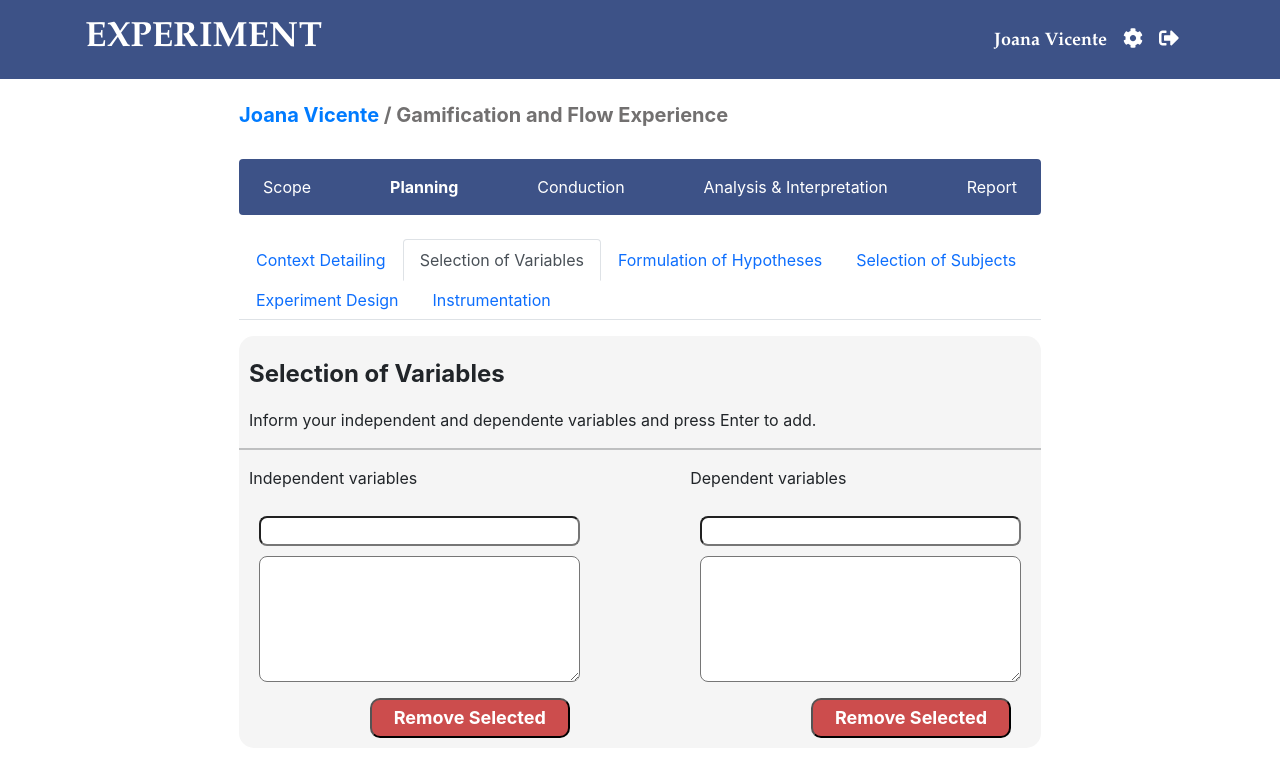
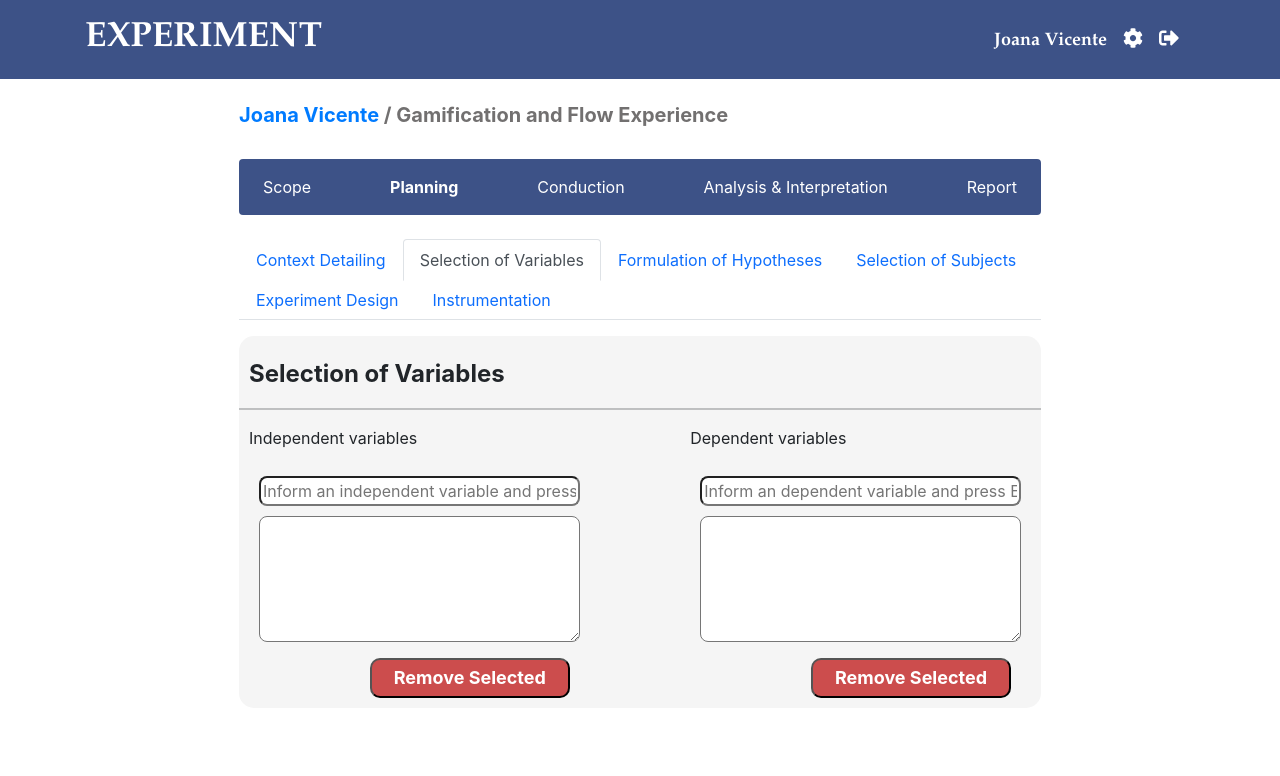
Before and after one commit to kamillatenorio/HCI-Project, a React (Create React App) app: page /planning in a window 1280 px wide. Both pictures are taken after a click on the tab "Selection of Variables". Shown: the top 776 px of the page. Built offline with nearby package versions, Linux system fonts and the light colour scheme.

Commit message:
Adding placeholders in the forms inputs of the Planning component

```diff
--- a/src/views/experimentPhases/Planning.jsx
+++ b/src/views/experimentPhases/Planning.jsx
@@ -17,7 +17,7 @@ class Planning extends Component {
 
                 <p className="experimentTitle">Context Detailing</p>
                 <hr class="dotted experimentDot"></hr>
-                <textarea name="quality" id="quality" className="experimentTextArea" rows='6' />
+                <textarea name="quality" id="quality" placeholder='Detail the context of your experiment.' className="experimentTextArea" rows='6' />
 
                 <br />
 
@@ -29,12 +29,11 @@ class Planning extends Component {
 
                 <p className="experimentTitle">Selection of Variables</p>
 
-                <p style={{ marginLeft: '10px' }}>Inform your independent and dependente variables and press Enter to add.</p>
                 <hr class="dotted experimentDot"></hr>
 
                 <div style={{ marginLeft: '10px', width: '40%', display: 'inline-block' }}>
                   <p>Independent variables</p>
-                  <input type="text" name="independent" id="independent" className="experimentInput selctionVariables" />
+                  <input placeholder='Inform an independent variable and press Enter to add.' type="text" name="independent" id="independent" className="experimentInput selctionVariables" />
                   <textarea className="selectionTextArea" name="variable" id="variable" cols="30" rows="5"></textarea>
 
                   <button className='saveButton redButton'>Remove Selected</button>
@@ -42,7 +41,7 @@ class Planning extends Component {
 
                 <div style={{ width: '40%', float: 'right', marginRight: '30px' }}>
                   <p>Dependent variables</p>
-                  <input type="text" name="independent" id="independent" className="experimentInput selctionVariables" />
+                  <input placeholder='Inform an dependent variable and press Enter to add.' type="text" name="independent" id="independent" className="experimentInput selctionVariables" />
                   <textarea className="selectionTextArea" name="variable" id="variable" cols="30" rows="5"></textarea>
 
                   <button className='saveButton redButton'>Remove Selected</button>
@@ -54,16 +53,17 @@ class Planning extends Component {
               <div className="experimentDiv">
 
                 <p className="experimentTitle">Formulation of Hypotheses</p>
+                <hr class="dotted experimentDot"></hr>
 
                 <label htmlFor="perspective" className="experimentLabel">Null Hypothesis</label>
-                <input type="text" name="perspective" id="perspective" className="experimentInput" />
+                <input placeholder="Add your null hypothesis." type="text" name="perspective" id="perspective" className="experimentInput" />
 
                 <br />
                 <br />
 
 
                 <label htmlFor="context" className="experimentLabel">Alternative Hypothesis</label>
-                <input type="text" name="context" id="context" className="experimentInput" />
+                <input placeholder="Add your alternative hypothesis." type="text" name="context" id="context" className="experimentInput" />
 
                 <button className='blue_button saveButton'>Add Hypothesis</button>
               </div>
@@ -73,7 +73,7 @@ class Planning extends Component {
 
                 <p className="experimentTitle">Selection of Subjects</p>
                 <hr class="dotted experimentDot"></hr>
-                <textarea name="quality" id="quality" className="experimentTextArea" rows='6' />
+                <textarea placeholder="Detail the subjects that will be participating in your experiment." name="quality" id="quality" className="experimentTextArea" rows='6' />
 
                 <br />
 
@@ -141,11 +141,12 @@ class Planning extends Component {
               <div className="experimentDiv">
 
                 <p className="experimentTitle">Formulation of Hypotheses</p>
+                <hr class="dotted experimentDot"></hr>
 
                 <div>
                   <p>Experiment Objects</p>
                   <label htmlFor="perspective" className="experimentLabel"> Name </label>
-                  <input type="text" name="perspective" id="perspective" className="experimentInput" />
+                  <input placeholder="Add the names of the experiment objects." type="text" name="perspective" id="perspective" className="experimentInput" />
                   <button className="blue_button saveButton">Save</button>
                 </div>
 
@@ -154,7 +155,7 @@ class Planning extends Component {
 
                 <div><p>Guidelines</p>
                   <label htmlFor="perspective" className="experimentLabel"> Name </label>
-                  <input type="text" name="perspective" id="perspective" className="experimentInput" />
+                  <input placeholder="Add the names of the guidelines." type="text" name="perspective" id="perspective" className="experimentInput" />
                   <button className="blue_button saveButton">Save</button>
                 </div>
 
@@ -164,7 +165,7 @@ class Planning extends Component {
                 <div>
                   <p>Measurement</p>
                   <label htmlFor="perspective" className="experimentLabel"> Name </label>
-                  <input type="text" name="perspective" id="perspective" className="experimentInput" />
+                  <input placeholder="Add the name of the measurement." type="text" name="perspective" id="perspective" className="experimentInput" />
                   <button className="blue_button saveButton">Save</button>
                 </div>
 
```
